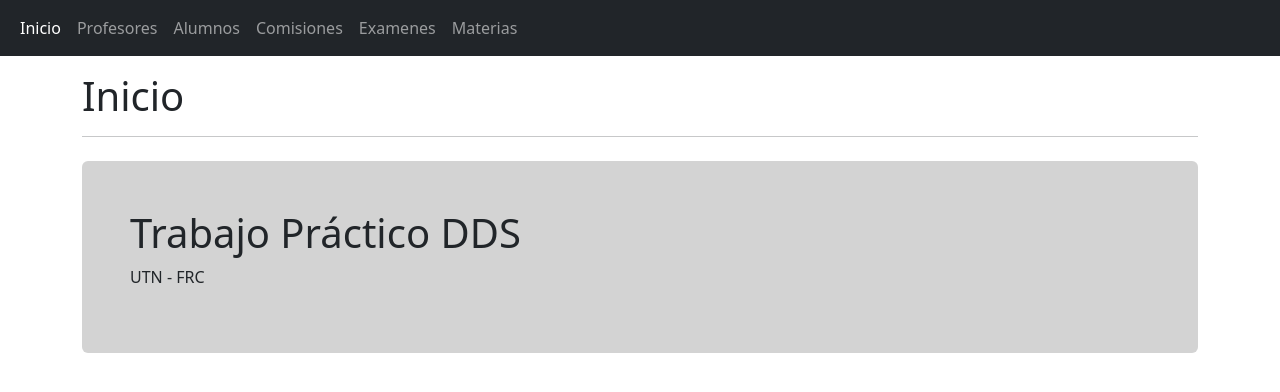
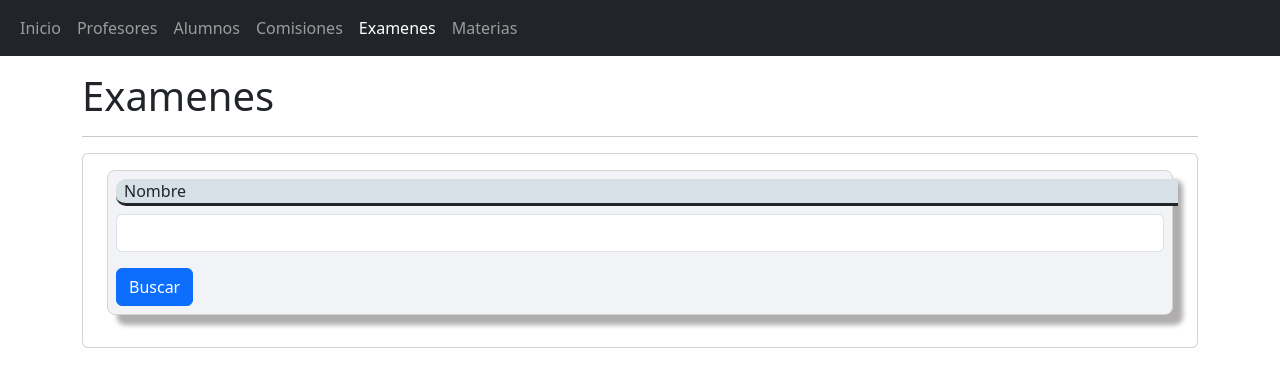
Before and after one commit to DanRei12/TPI-Etapa2-DDS, a React (Create React App) app in the folder frontend/: page /examenes in a window 1280 px wide. Before the commit this address led to /inicio. Shown: the top 392 px of the page. Built offline with nearby package versions, Linux system fonts and the light colour scheme.

Commit message:
examenAgregado

```diff
--- a/frontend/src/App.js
+++ b/frontend/src/App.js
@@ -3,8 +3,7 @@ import {Menu} from './components/Menu';
 import { Inicio } from './components/Inicio';
 import Alumnos from './components/Alumnos';
 import Profesores from './components/Profesores';
-
-
+import Examenes from './components/Examenes';
 
 import { BrowserRouter, Route, Routes, Navigate } from "react-router-dom";
 
@@ -19,6 +18,7 @@ function App() {
               <Route path="/inicio" element={<Inicio />} />
               <Route path="/profesores" element={<Profesores />} />
               <Route path="/alumnos" element={<Alumnos />} />
+              <Route path="/examenes" element={<Examenes />} />
 
               <Route path="*" element={<Navigate to="/inicio" replace />} />
             </Routes>
--- /dev/null
+++ b/frontend/src/components/Examenes.js
@@ -0,0 +1,46 @@
+import React, {  useState } from 'react';
+import { useForm } from 'react-hook-form';
+import axios from 'axios';
+
+import ListadoExamenes from './ListadoExamenes'
+
+const Examenes = () => {
+  const { register, handleSubmit } = useForm();
+
+  const [lista, setLista] = useState(null);
+
+  const onSubmit = async (data) => {
+    try {
+      const response = await axios.get('http://localhost:4000/api/examenes', {
+        params: data
+      });
+
+      console.log(response.data)
+
+      setLista(response.data)
+    } catch (error) {
+      console.error(error);
+    }
+  };
+
+  return (
+    <div className="container">
+     <h1>Examenes</h1>
+     <hr />
+      <div className="card mb-3">
+        <div className="card-body">
+          <form onSubmit={handleSubmit(onSubmit)}>
+            <div className="mb-3">
+              <label className="form-label">Nombre</label>
+              <input type="text" className="form-control" {...register('descripcion')} />
+            </div>
+            <button type="submit" className="btn btn-primary">Buscar</button>
+          </form>
+        </div>
+      </div>
+      {lista && <ListadoExamenes lista={lista} />}
+    </div>
+  );
+};
+
+export default Examenes;
--- /dev/null
+++ b/frontend/src/components/ListadoExamenes.js
@@ -0,0 +1,32 @@
+import React from 'react';
+
+const ListadoExamenes = ({ lista }) => {
+
+  return (
+    <div className="container mt-3">
+      <table className="table table-striped">
+        <thead>
+          <tr>
+          <th>nroMateria</th>
+            <th>legajoAlumno</th>
+            <th>fechaExamen</th>
+            <th>descripcion</th>
+          </tr>
+        </thead>
+        <tbody>
+          {lista.map((items) => (
+             <tr key={items.nroMateria}>
+                <td>{items.nroMateria}</td>
+              <td>{items.legajoAlumno}</td>
+              <td>{items.fechaExamen}</td>
+              <td>{items.descripcion}</td>
+
+            </tr>
+          ))}
+        </tbody>
+      </table>
+    </div>
+  );
+};
+
+export default ListadoExamenes;
```
Also changed, not shown: 1 other file (tests, documents, lock files or other folders).
